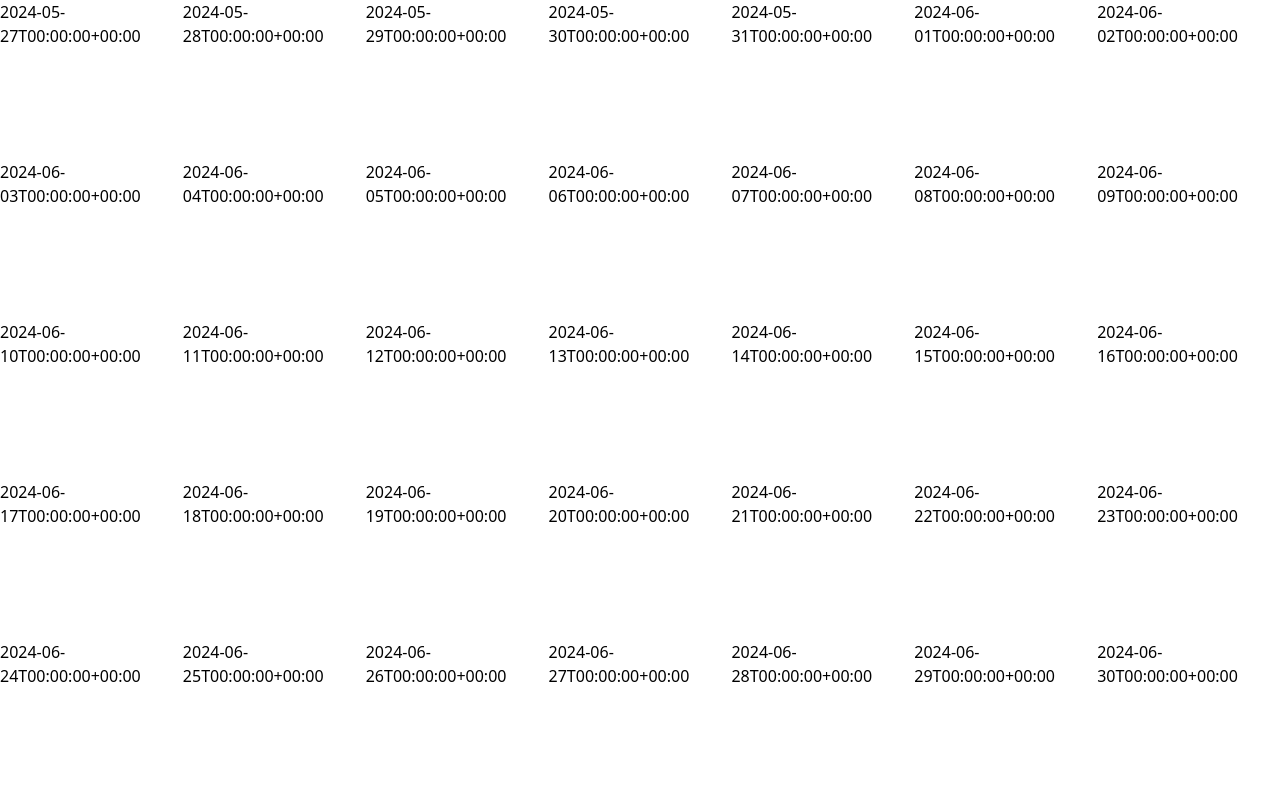
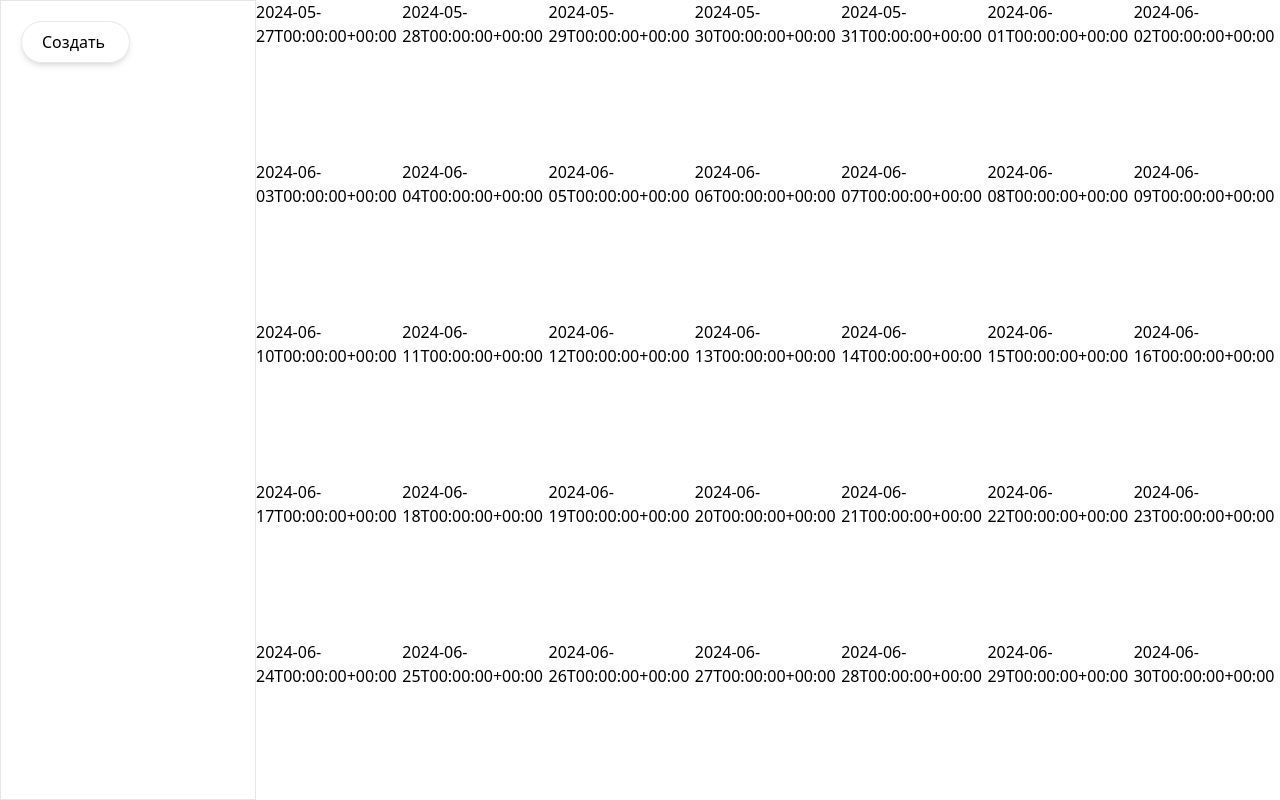
Before and after one commit to AllInEndTo/airnetTestTask, a React (Create React App) app: page / in a window 1280 px wide. Built offline with nearby package versions, Linux system fonts and the light colour scheme; the HTML template or start-up script is replaced by a standard one.

Commit message:
Сам сайдбар

```diff
--- a/src/components/Sidebar.js
+++ b/src/components/Sidebar.js
@@ -1,9 +1,12 @@
 import React from 'react';
+import CreateEventButton from "./CreateEventButton";
+import SmallCalendar from "./SmallCalendar";
 
 export default function Sidebar(){
     return (
-        <div>
-
-        </div>
+        <aside className="border p-5 w-64">
+            <CreateEventButton/>
+            <SmallCalendar/>
+        </aside>
     );
 };
```
